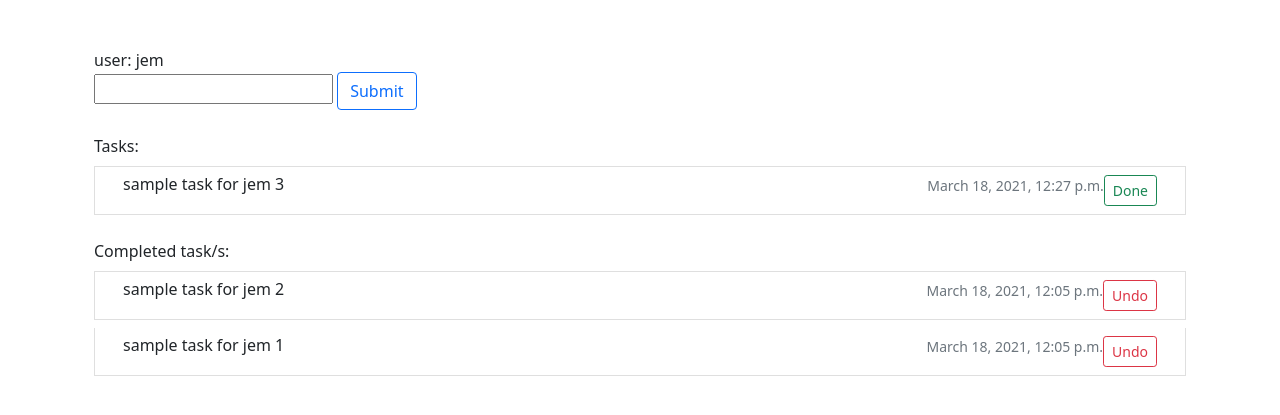
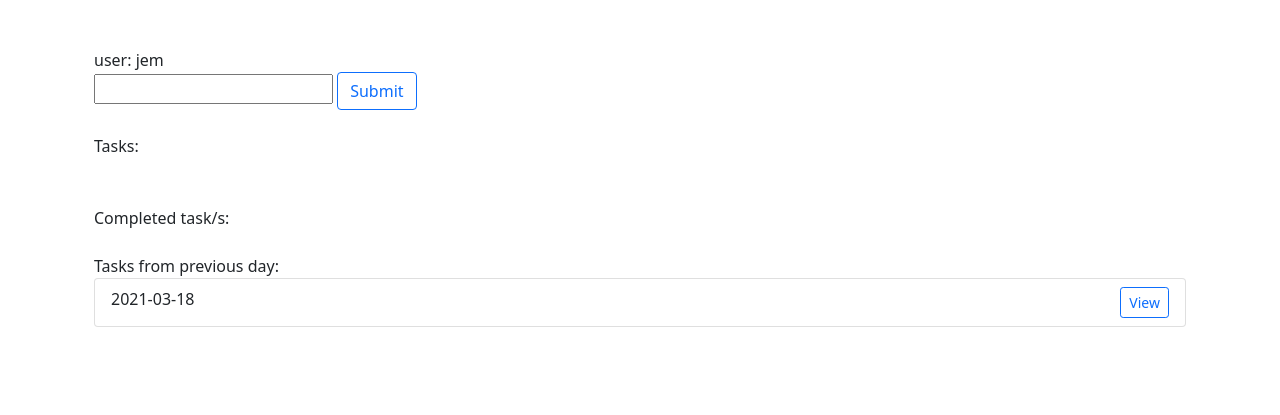
Before and after one commit to jemgithub0418/todo, a Django app: page / in a window 1280 px wide. Shown: the part 56-471 px from the top of the page. Run offline with Django 3.2, Linux system fonts and the light colour scheme; a user stored in the database is signed in; data comes from the database, SQL or seed files in the repository; both versions use the stored data as it was after the commit.

Commit message:
added batch on Task models to improve filtering

```diff
--- a/tasks/models.py
+++ b/tasks/models.py
@@ -5,6 +5,18 @@
 # Create your models here.
 class User(AbstractUser):
     address = models.CharField(max_length= 256, blank = True)
+
+class Batch(models.Model):
+    batch = models.DateField(auto_now_add= True)
+
+    class Meta:
+        ordering = ['-batch']
+        verbose_name = 'Batch'
+        verbose_name_plural = 'Batches'
+
+    def __str__(self):
+        return str(self.batch)
+
 
 class Task(models.Model):
     title = models.CharField(
@@ -20,5 +32,7 @@
 
     author = models.ForeignKey(settings.AUTH_USER_MODEL,on_delete=models.CASCADE,related_name='author')
 
+    batch = models.ForeignKey(Batch, on_delete=models.CASCADE)
+
     def __str__(self):
         return self.title
--- a/tasks/views.py
+++ b/tasks/views.py
@@ -1,25 +1,32 @@
 from django.shortcuts import render, redirect
-from .models import Task
+from .models import Task, Batch
 from forms import tasks
 from django.http import JsonResponse
 from django.contrib.auth.decorators import login_required
+import datetime
+from django.utils.formats import date_format
 
 
 @login_required
 def home(request):
+    batch = Batch.objects.filter(batch = datetime.date.today()).first()
     if request.method == 'POST':
         form = tasks.TaskForm(request.POST)
         if form.is_valid():
-           task = form.save(commit=False)
-           task.author = request.user
-           task.save()
+            task = form.save(commit=False)
+            if not batch:
+               batch =  Batch.objects.create(batch = datetime.date.today())
+            task.author = request.user
+            task.batch = batch
+            task.save()
         return redirect('tasks:home')
     else:
         form = tasks.TaskForm()
     context = {
         'form' : form,
-        'completed_tasks' : Task.objects.filter(author = request.user).filter(complete = True).order_by('-created'),
-        'unfinished_tasks' : Task.objects.filter(author = request.user).filter(complete= False).order_by('-created'),
+        'batch_list' : Batch.objects.all(),
+        'completed_tasks' : Task.objects.filter(author = request.user,batch__batch = datetime.date.today(), complete = True).order_by('-created'),
+        'unfinished_tasks' : Task.objects.filter(author = request.user,batch__batch = datetime.date.today(), complete = False).order_by('-created'),
     }
     return render(request, 'tasks/home.html', context)
 
--- a/templates/tasks/home.html
+++ b/templates/tasks/home.html
@@ -15,12 +15,12 @@
         </form>
         <div class="mt-4">Tasks:</div>
     {% for task in unfinished_tasks %}
-        <a href="#" class="list-group-item list-group-item-action mt-2">
-            <div class="d-flex w-100 justify-content-between">
-                <div class="container">
+        <ul class="list-group">
+            {% for batch in batch_list %}
+                <li class="list-group-item mt-1">
                     <div class="row">
                         <div class="col-sm">
-                            <h6 class="mb-1">{{ task.title }}</h6>
+                            {{ task.title }}
                         </div>
                         <div class="col-sm">
                             <p class="mb-1 " style="float: right;">
@@ -34,19 +34,19 @@
                             </p>
                         </div>
                     </div>
-                </div>
-            </div>
-        </a>
+                </li>
+            {% endfor %}
+        </ul>
     {% endfor %}
 
-        <div class="pt-4">Completed task/s:</div>
+        <div class="pt-4 mt-4">Completed task/s:</div>
     {% for task in completed_tasks %}
-        <a href="#" class="list-group-item list-group-item-action mt-2">
-            <div class="d-flex w-100 justify-content-between">
-                <div class="container">
+    <ul class="list-group">
+        {% for batch in batch_list %}
+            <li class="list-group-item mt-1">
                 <div class="row">
                     <div class="col-sm">
-                            <h6 class="mb-1">{{ task.title }}</h6>
+                        {{ task.title }}
                     </div>
                     <div class="col-sm">
                         <p class="mb-1 " style="float: right;">
@@ -58,10 +58,29 @@
                         </p>
                     </div>
                 </div>
+            </li>
+        {% endfor %}
+    </ul>
+
+    {% endfor %}
+
+
+    <div class="mt-4">Tasks from previous day:</div>
+    <ul class="list-group">
+        {% for batch in batch_list %}
+
+        <li class="list-group-item">
+            <div class="row">
+                <div class="col-sm">
+                    {{batch}}
+                </div>
+                <div class="col-sm">
+                    <a href="#" class="btn btn-outline-primary btn-sm" style="float: right;">View</a>
                 </div>
             </div>
-        </a>
+        </li>
         {% endfor %}
+    </ul>
 
 </div>
 
```
Also changed, not shown: tasks/admin.py (+8 -2 lines), db.sqlite3, tasks/migrations/0006_auto_20210318_0050.py (added), tasks/migrations/0007_auto_20210318_0059.py (added), tasks/migrations/0008_auto_20210318_0111.py (added), tasks/migrations/0009_auto_20210318_0253.py (added), tasks/migrations/0010_auto_20210318_0255.py (added), tasks/migrations/0011_auto_20210318_1852.py (added), tasks/migrations/0012_auto_20210318_1939.py (added). Lines whose indentation alone changed are shown as unchanged.
